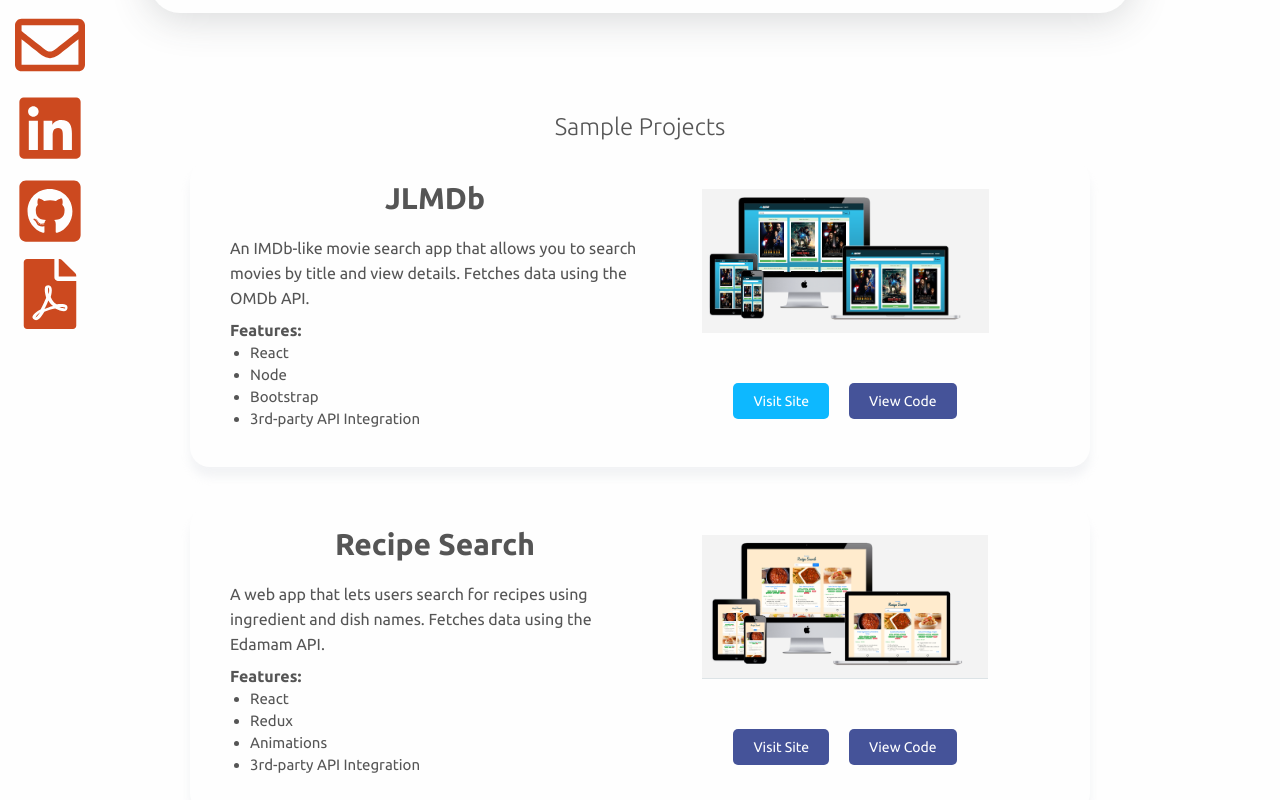
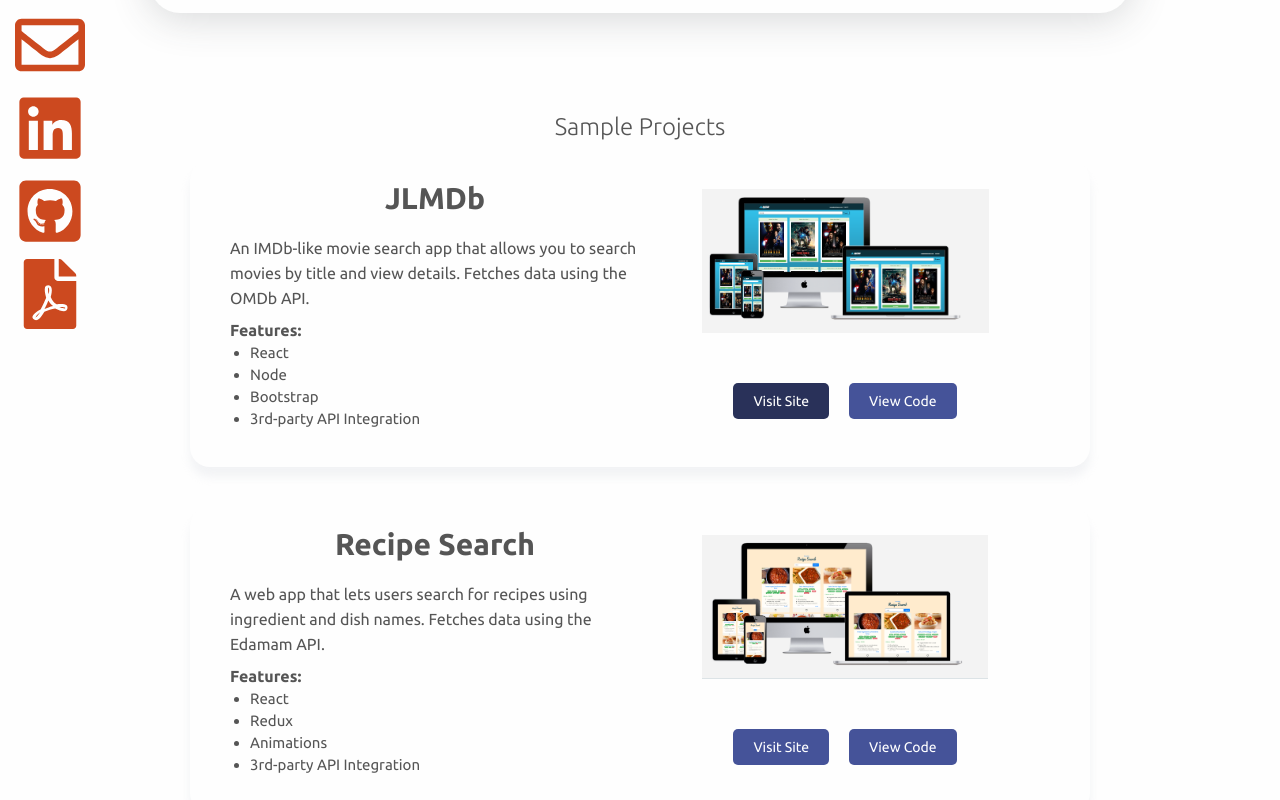
Before and after one commit to ReformedDevGuy/jl-portfolio-2019, a React (Create React App) app: page / in a window 1280 px wide. In both pictures the pointer is over the link 781 px from the left and 2021 px from the top of the page. Shown: the part 1621-2421 px from the top of the page. Built offline with nearby package versions, Linux system fonts and the light colour scheme.

Commit message:
Update _project.scss

```diff
--- a/src/styles/components/_project.scss
+++ b/src/styles/components/_project.scss
@@ -55,7 +55,7 @@
         text-decoration: none;
         transition: all 0.3s;
         &:hover {
-          background: $blue-primary;
+          background: $blue-med;
         }
       }
     }
```
